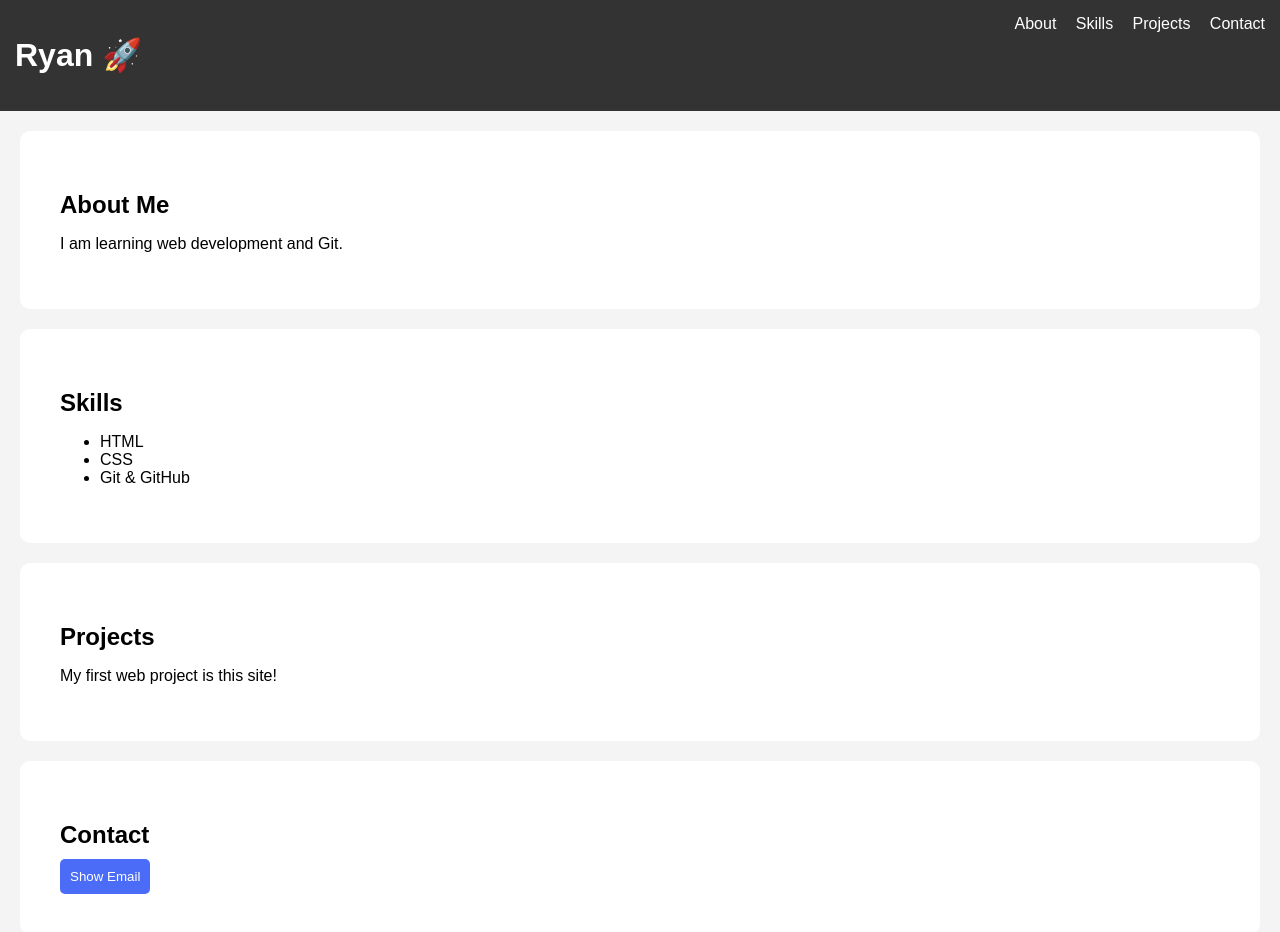
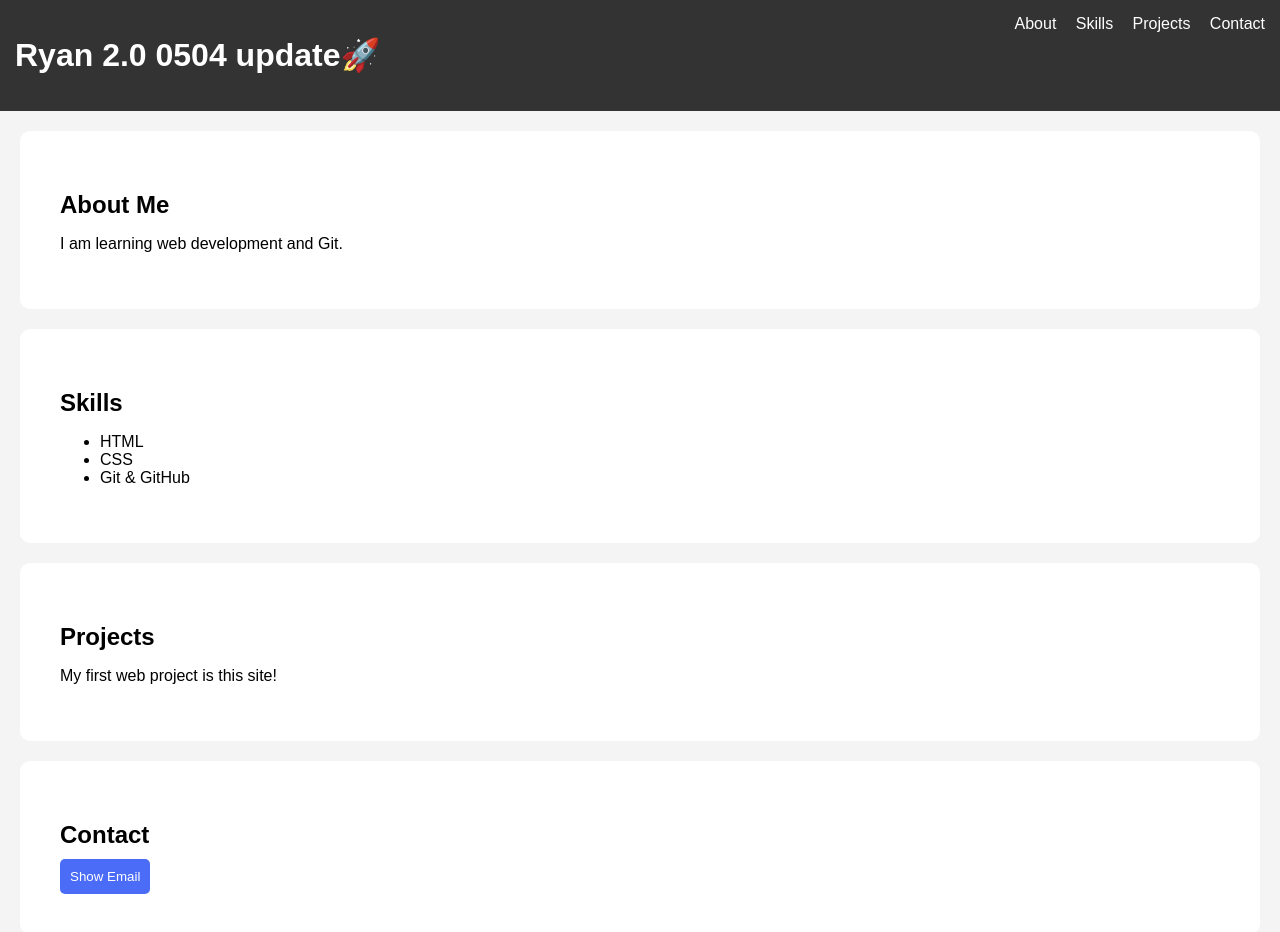
Before and after one commit to StevenTsaich/my-first-project, a plain HTML site: page index.html in a window 1280 px wide. Drawn offline with Linux system fonts and the light colour scheme.

Commit message:
update 0504001t

```diff
--- a/index.html
+++ b/index.html
@@ -9,7 +9,7 @@
 <body>
 
   <header>
-    <h1>Ryan 🚀</h1>
+    <h1>Ryan 2.0 0504 update🚀</h1>
     <nav>
       <a href="#about">About</a>
       <a href="#skills">Skills</a>
```
